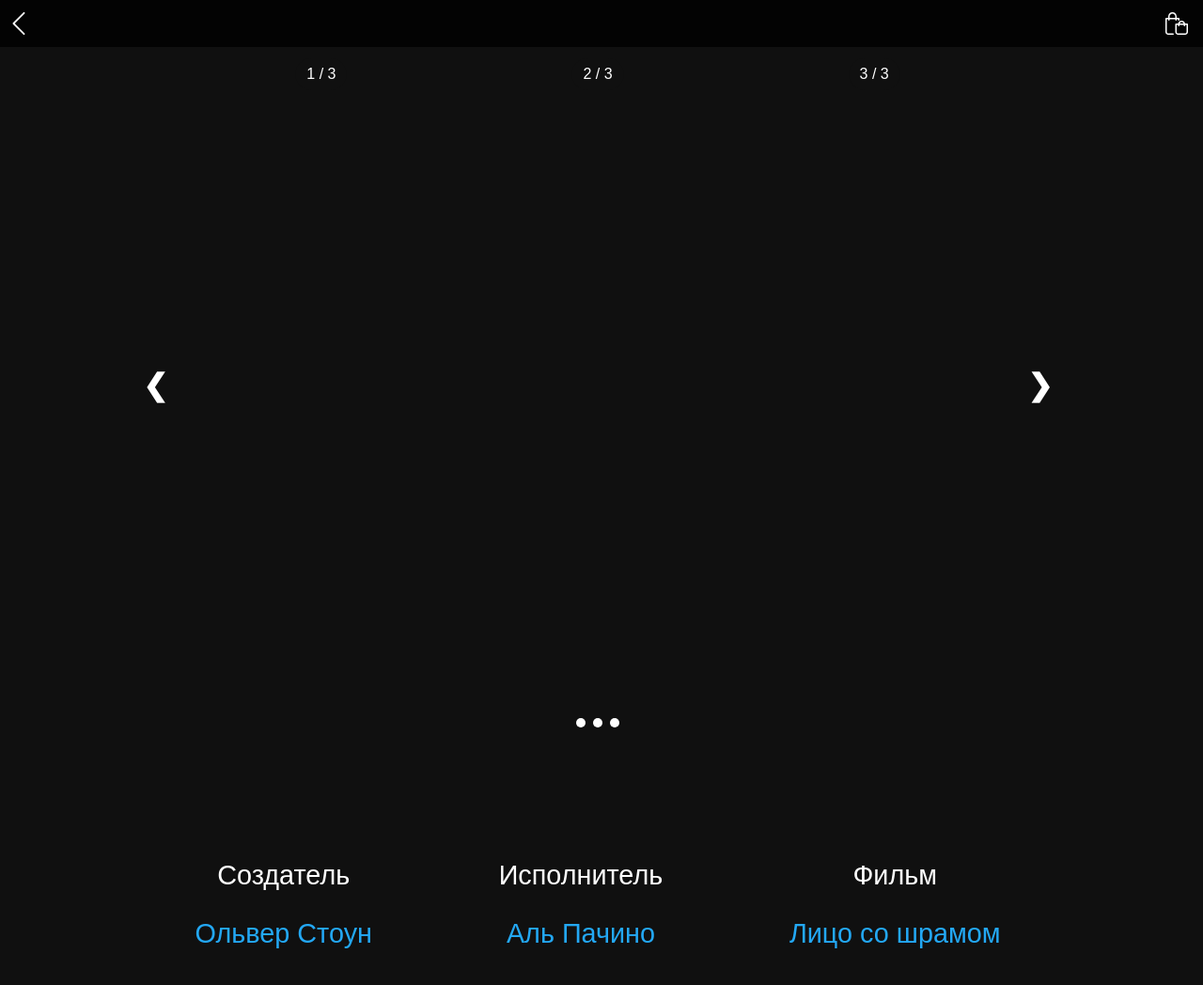
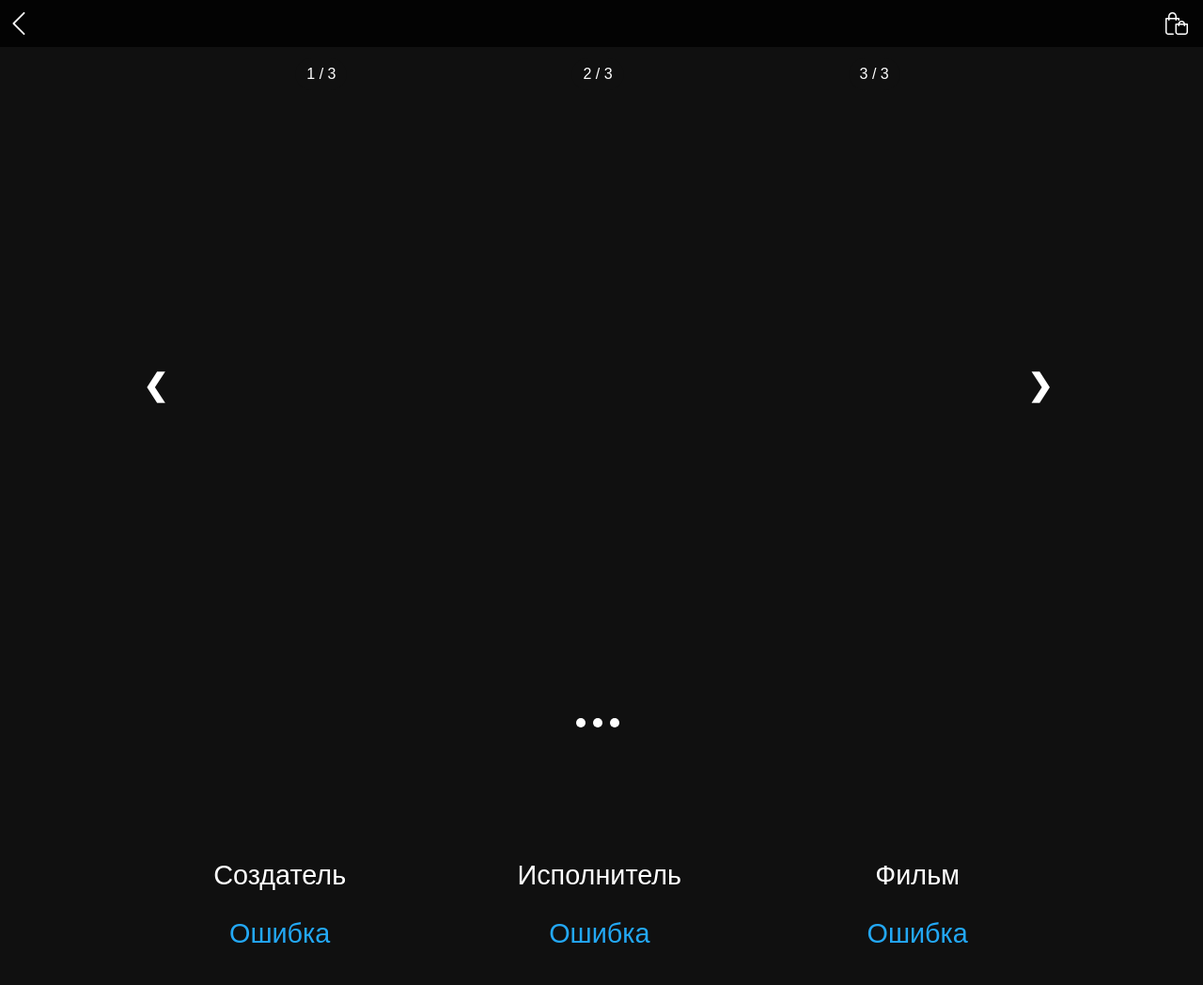
Before and after one commit to nikita-jpg/KusachHtml, a plain HTML site: page hero/hero.html in a window 1280 px wide. Shown: the whole page at 94% size. Drawn offline with Linux system fonts and the light colour scheme.

Commit message:
ошибка

```diff
--- a/hero/hero.html
+++ b/hero/hero.html
@@ -64,15 +64,15 @@
   <div class="btns">
       <div class="btn">
           <p>Создатель</p>
-          <a href="https://ru.wikipedia.org/wiki/Стоун,_Оливер" target="_blank" id="btn_maker">Ольвер Стоун</a>
+          <a href="" target="_blank" id="btn_maker">Ошибка</a>
       </div>
       <div class="btn">
         <p>Исполнитель</p>
-        <a href="https://ru.wikipedia.org/wiki/Стоун,_Оливер" target="_blank" id="btn_actor">Аль Пачино</a>
+        <a href="" target="_blank" id="btn_actor">Ошибка</a>
     </div>
     <div class="btn">
         <p>Фильм</p>
-        <a href="https://ru.wikipedia.org/wiki/Стоун,_Оливер" target="_blank" id="btn_film">Лицо со шрамом</a>
+        <a href="" target="_blank" id="btn_film">Ошибка</a>
     </div>
   </div>
 
```
